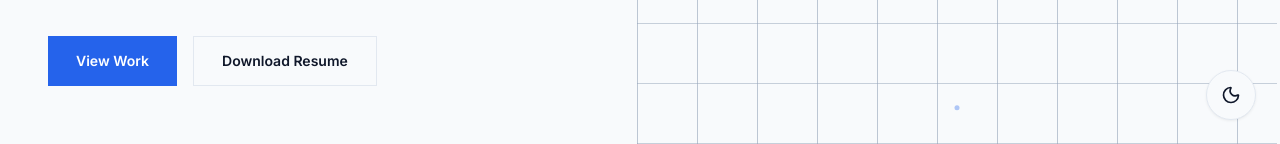
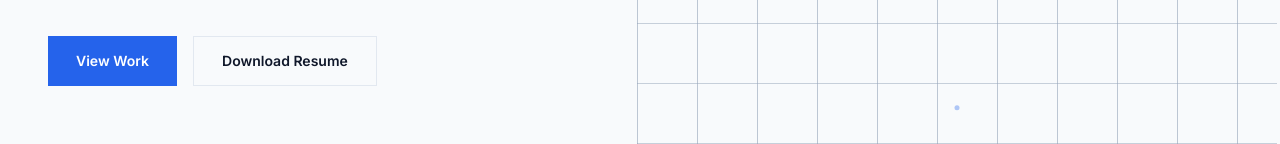
Before and after one commit to sharmavaibhav31/sharmavaibhav31, a React (Vite) app: page / in a window 1280 px wide. Shown: the part 656-800 px from the top of the page. Built offline with nearby package versions, Linux system fonts and the light colour scheme.

Commit message:
MOdified UI for dark mode

```diff
--- a/src/pages/Home.tsx
+++ b/src/pages/Home.tsx
@@ -1,6 +1,6 @@
 import React from 'react';
 import { ThemeProvider } from '../context/ThemeContext';
-import { Sun, Moon } from 'lucide-react';
+import { ThemeProvider } from '../context/ThemeContext';
 import { Header } from '../components/layout/Header';
 import { Footer } from '../components/layout/Footer';
 import { HeroSection } from '../components/sections/HeroSection';
@@ -24,16 +24,6 @@ const PortfolioContent: React.FC = () => {
             {/* Shooting stars — dark mode only, behind all content */}
             {isDark && <ShootingStars />}
 
-            {/* Fixed Bottom-Right Theme Toggle */}
-            <button
-                onClick={toggleTheme}
-                id="fixed-theme-toggle"
-                aria-label={isDark ? 'Switch to light mode' : 'Switch to dark mode'}
-                className="fixed bottom-6 right-6 z-[60] p-3.5 rounded-full bg-canvas dark:bg-black border border-border dark:border-white/20 text-primary dark:text-white shadow-card hover:scale-110 hover:shadow-card-hover hover:border-border-hover dark:hover:border-[#61dca3] transition-all duration-300"
-            >
-                {isDark ? <Sun size={20} className="text-[#61dca3]" /> : <Moon size={20} className="text-primary" />}
-            </button>
-
             <Header />
             <main id="main-content">
                 <HeroSection />
```
